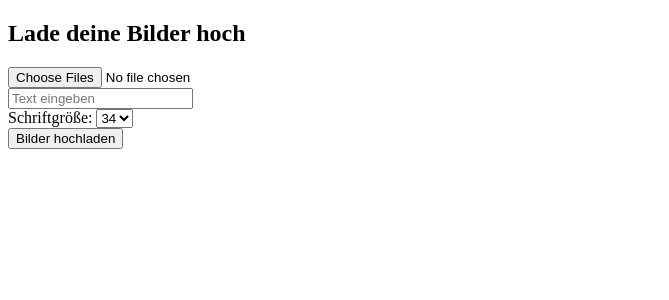
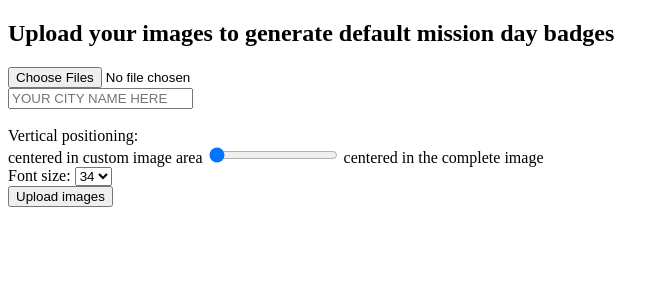
Before and after one commit to Heistergand/MD-Badge-Generator, a Flask app: page / in a window 1280 px wide. Shown: the top 300 px of the page, without its empty margins (0-669 px from the left). Run offline with Flask 3, Linux system fonts and the light colour scheme.

Commit message:
Update index.html

```diff
--- a/templates/index.html
+++ b/templates/index.html
@@ -2,31 +2,31 @@
 <html lang="de">
 <head>
 <meta charset="UTF-8">
-<title>Image Overlay und Text</title>
+<title>Ingress Mission Day Badge Generator</title>
 </head>
 <body>
-<h2>Lade deine Bilder hoch</h2>
+<h2>Upload your images to generate default mission day badges</h2>
 <form action="/upload" method="post" enctype="multipart/form-data">
     <input type="file" name="user-images" multiple required><br>
-    <input type="text" name="text" placeholder="Text eingeben" required><br>
-    <label for="font-size">Schriftgröße:</label>
+    <input type="text" name="text" placeholder="YOUR CITY NAME HERE" required><br>
+
+    <br>
+    <div>
+        <label for="image-area-height">Vertical positioning:</label><br>
+        centered in custom image area
+        <input type="range" id="image-area-height" min="460" max="800" step="68" value="460">
+        centered in the complete image
+    </div>
+
+   <label for="font-size">Font size:</label>
     <select name="font-size" id="font-size">
-        <option value="14">14</option>
-        <option value="16">16</option>
-        <option value="18">18</option>
-        <option value="20">20</option>
-        <option value="22">22</option>
-        <option value="24">24</option>
         <option value="26">26</option>
-        <option value="28">28</option>
         <option value="30">30</option>
-        <option value="32">32</option>
         <option value="34" selected>34</option>
-        <option value="36">36</option>
         <option value="38">38</option>
-        <option value="40">40</option>
+        <option value="42">42</option>
     </select><br>
-    <input type="submit" value="Bilder hochladen">
+    <input type="submit" value="Upload images">
 </form>
 </body>
 </html>
```
